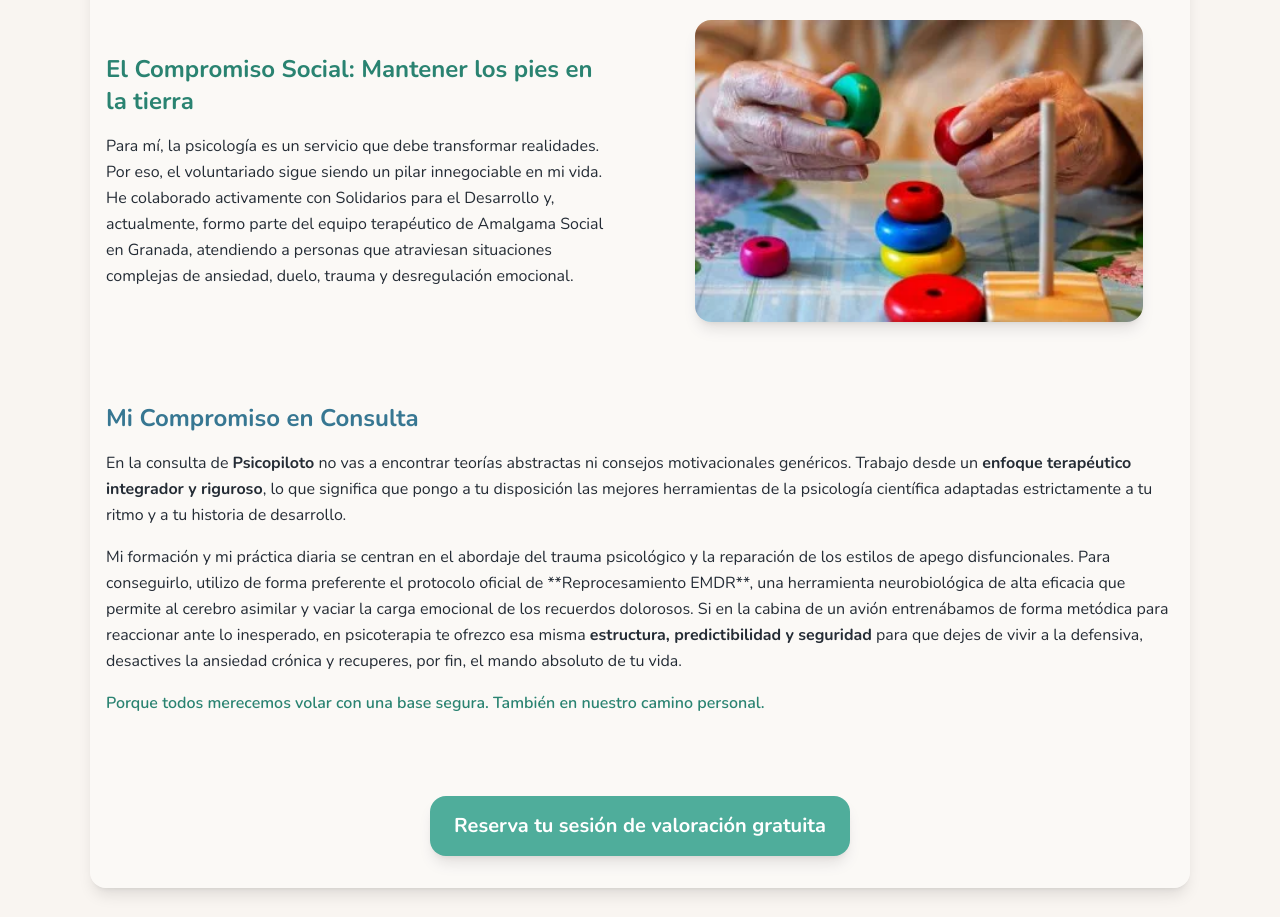
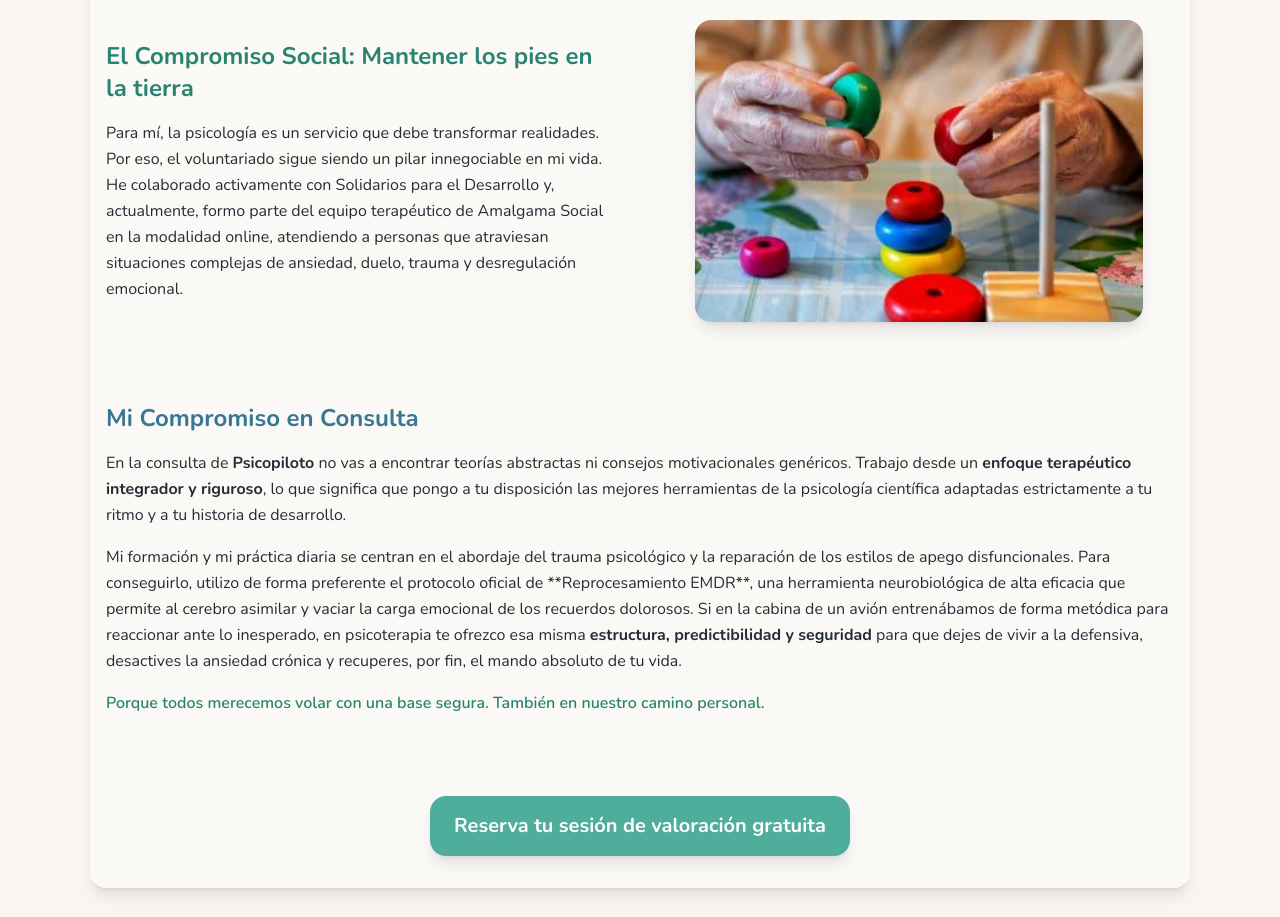
Before and after one commit to psicopiloto/psicopilotopage1, a Next.js app: page /sobre-mi in a window 1280 px wide. Shown: the part 2780-3697 px from the top of the page. Built offline with nearby package versions, Linux system fonts and the light colour scheme.

Commit message:
Update sobre-mi.js

```diff
--- a/pages/sobre-mi.js
+++ b/pages/sobre-mi.js
@@ -44,7 +44,7 @@ export default function SobreMi() {
       img: "/voluntariado.webp",
       alt: "Jose Carlos Rguez. Retamar realizando intervenciones terapéuticas voluntarias",
       content: [
-        "Para mí, la psicología es un servicio que debe transformar realidades. Por eso, el voluntariado sigue siendo un pilar innegociable en mi vida. He colaborado activamente con Solidarios para el Desarrollo y, actualmente, formo parte del equipo terapéutico de Amalgama Social en Granada, atendiendo a personas que atraviesan situaciones complejas de ansiedad, duelo, trauma y desregulación emocional.",
+        "Para mí, la psicología es un servicio que debe transformar realidades. Por eso, el voluntariado sigue siendo un pilar innegociable en mi vida. He colaborado activamente con Solidarios para el Desarrollo y, actualmente, formo parte del equipo terapéutico de Amalgama Social en la modalidad online, atendiendo a personas que atraviesan situaciones complejas de ansiedad, duelo, trauma y desregulación emocional.",
       ],
     },
   ];
```
